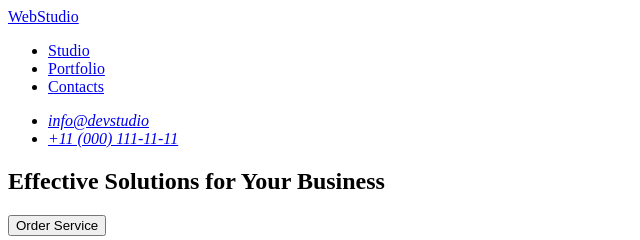
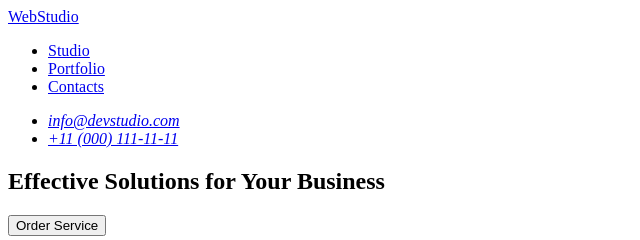
Before and after one commit to nhnserg/goit-markup-hw-01, a plain HTML site: page index.html in a window 1280 px wide. Shown: the top 240 px of the page, 0-640 px from the left. Drawn offline with Linux system fonts and the light colour scheme.

Commit message:
Update index.html

```diff
--- a/index.html
+++ b/index.html
@@ -25,7 +25,7 @@
         </nav>
             <address>
                 <ul>
-                    <li><a href="mailto:info@devstudio">info@devstudio</a></li>
+                    <li><a href="mailto:info@devstudio.com">info@devstudio.com</a></li>
                     <li><a href="tel:+110001111111">+11 (000) 111-11-11</a></li>
                 </ul>
             </address>
```
